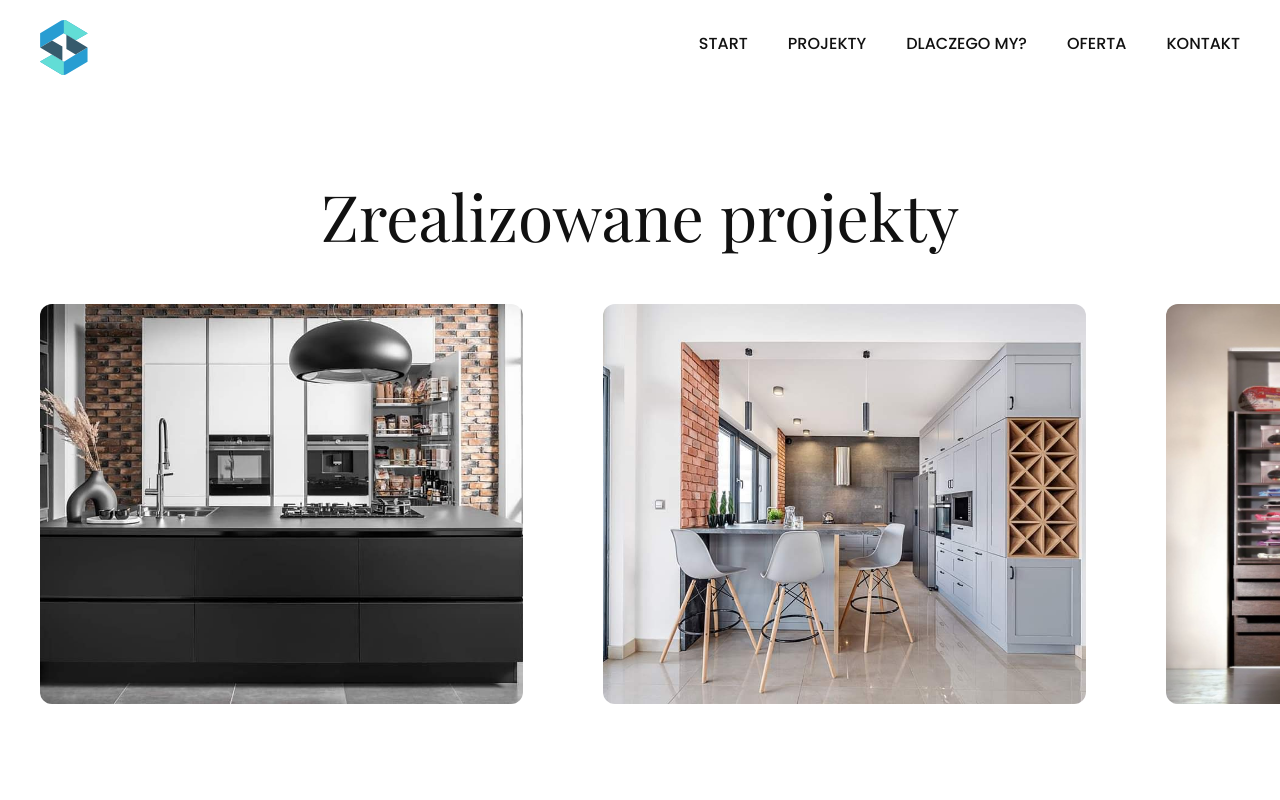
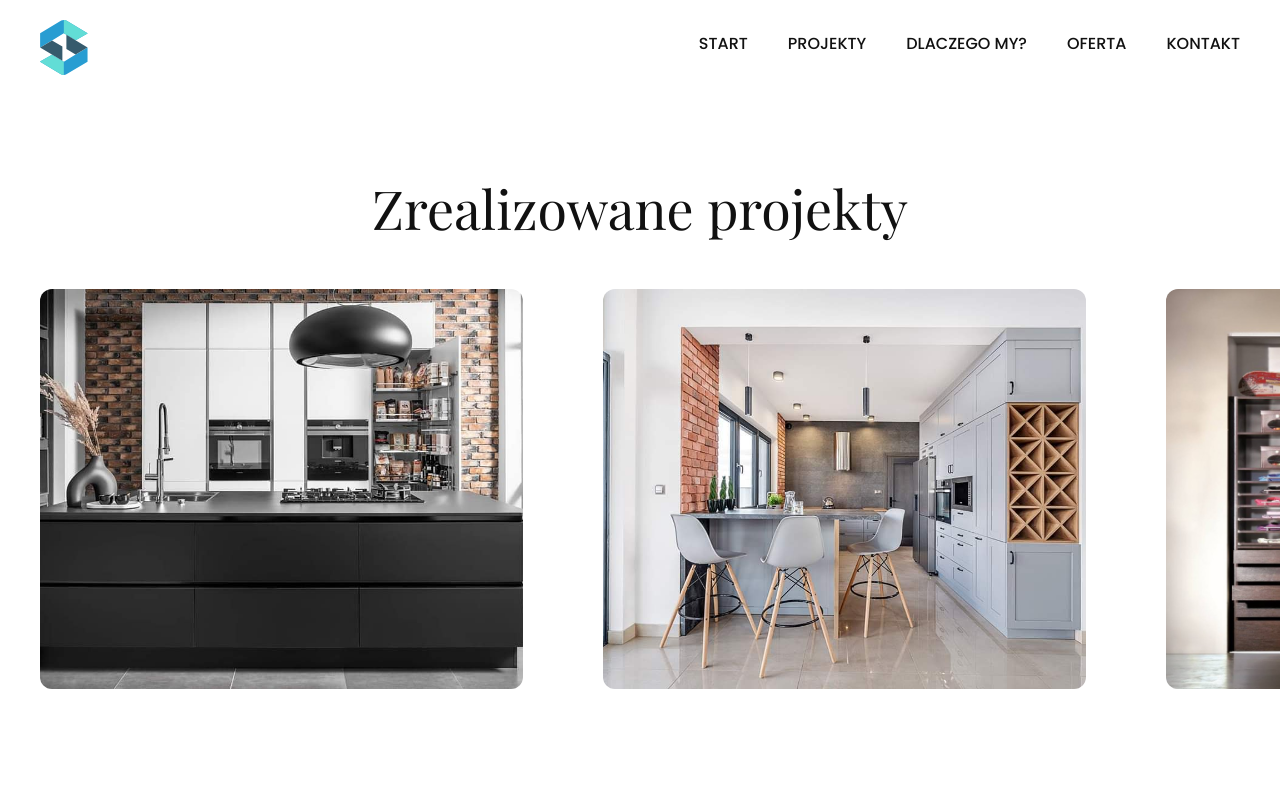
Before and after one commit to dencs08/aviorprojekt.pl, a React (Create React App) app: page /projekty in a window 1280 px wide. Shown: the top 800 px of the page. Built offline with nearby package versions, Linux system fonts and the light colour scheme.

Commit message:
update: small change of fz h1 & h2, + .section-mt-xl + mb enlargment

```diff
--- a/src/scss/app.scss
+++ b/src/scss/app.scss
@@ -33,11 +33,11 @@ body {
 }
 
 h1 {
-  font-size: clamp(1.25rem, 5vw, 10rem);
+  font-size: clamp(1.25rem, 4.2vw, 10rem);
 }
 
 h2 {
-  font-size: clamp(1rem, 2vw, 5rem);
+  font-size: clamp(1rem, 1.5vw, 5rem);
 }
 
 a {
--- a/src/scss/utilities.scss
+++ b/src/scss/utilities.scss
@@ -4,12 +4,16 @@
   margin-top: clamp(60px, 10vw, 150px);
 }
 
-.section-mt-xl {
-  margin-top: clamp(30px, 10vw, 250px);
+.section-mb {
+  margin-bottom: clamp(60px, 10vw, 150px);
 }
 
-.section-mb {
-  margin-bottom: clamp(60px, 10vw, 150px);
+.section-mb-xl {
+  margin-bottom: clamp(80px, 15vw, 250px);
+}
+
+.section-mt-xl {
+  margin-top: clamp(80px, 15vw, 250px);
 }
 
 .content-wrapper {
```
